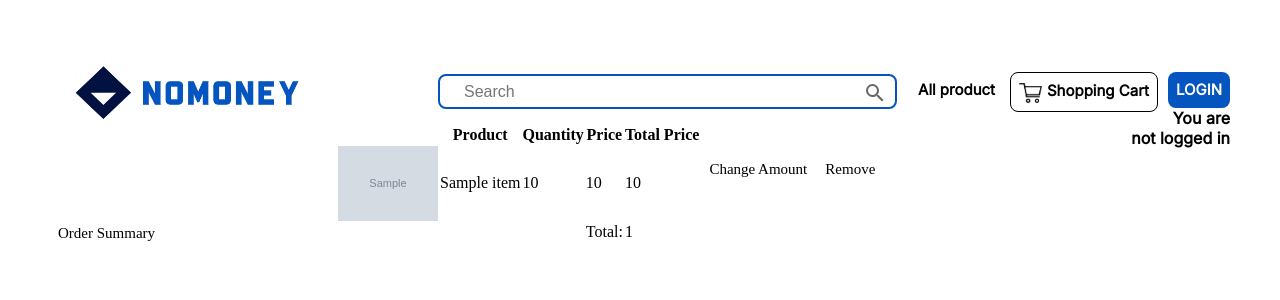
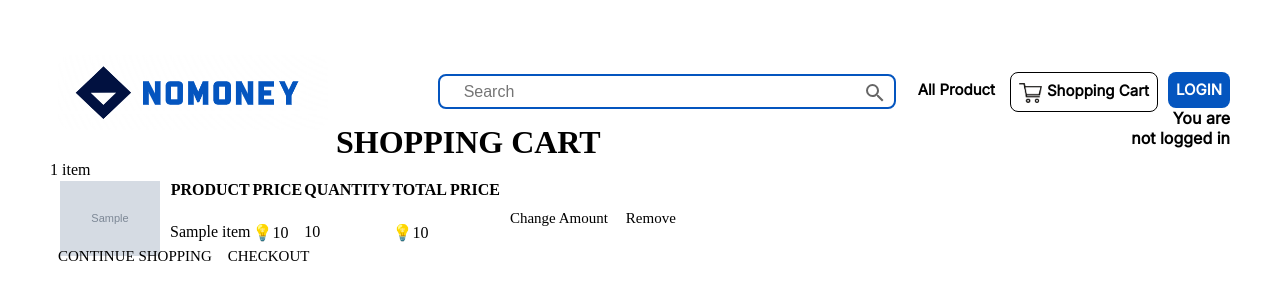
Before and after one commit to oransom48/10daysproject2023_NoMoney, a Django app: template shopping/goods/templates/cart/cart_detail.html in a window 1280 px wide. Shown: the top 300 px of the page. Run offline with Django 3.2, Linux system fonts and the light colour scheme; the template is opened without the code that fills it: most values are stand-ins (such as "Sample title", 1, 10 or a date in 2020); grey boxes marked "Sample" are stand-in pictures.

Commit message:
change in html files (cart detail)

```diff
--- a/shopping/goods/templates/cart/cart_detail.html
+++ b/shopping/goods/templates/cart/cart_detail.html
@@ -5,15 +5,22 @@
 {% endblock %}
 
 {% block content %}
+    <h1>SHOPPING CART</h1>
+    {% if count == 0 or count == 1 %}
+        <p>{{ count }} item</p>
+    {% else %}
+        <p>{{ count }} items</p>
+    {% endif %}
+
     {% if cart_items %}
         <table class="table">
             <thead>
                 <tr>
                     <th></th>
-                    <th>Product</th>
-                    <th>Quantity</th>
-                    <th>Price</th>
-                    <th>Total Price</th>
+                    <th>PRODUCT</th>
+                    <th>PRICE</th>
+                    <th>QUANTITY</th>
+                    <th>TOTAL PRICE</th>
                     <th></th>
                     <th></th>
                 </tr>
@@ -21,28 +28,23 @@
             <tbody>
                 {% for item in cart_items %}
                     <tr>
-                        <td><img src="{{ item.image.url }}" alt="{{ item.goodsname }}" width="100"></td>
+                        <td><a href="{% url 'details' item.product_id %}"><img src="{{ item.image.url }}" alt="{{ item.goodsname }}" width="100"></a></td>
                         <td>{{ item.product_name }}</td>
+                        <td>💡{{ item.price }}</td>
                         <td>{{ item.quantity }}</td>
-                        <td>{{ item.price }}</td>
-                        <td>{{ item.sum_price }}</td>
+                        <td>💡{{ item.sum_price }}</td>
                         <td><a href="{% url 'details' item.product_id %}">Change Amount</a></td>
                         <td><a href="{% url 'remove_from_cart' item.product_id %}">Remove</a></td>
                     </tr>
                 {% endfor %}
             </tbody>
-            <tfoot>
-                <tr>
-                    <td colspan="3"></td>
-                    <td>Total:</td>
-                    <td>{{ total_price }}</td>
-                </tr>
-            </tfoot>
         </table>
 
-        <a href="{% url 'order_summary' %}">Order Summary</a>
+        <a href="{% url 'productlist' %}">CONTINUE SHOPPING</a>
+        <a href="{% url 'order_summary' %}">CHECKOUT</a>
 
     {% else %}
         <p>Your shopping cart is empty.</p>
+        <a href="{% url 'productlist' %}">CONTINUE SHOPPING</a>
     {% endif %}
 {% endblock %}
--- a/shopping/goods/templates/master.html
+++ b/shopping/goods/templates/master.html
@@ -15,7 +15,7 @@
                     <a href="/"><img src="{% static 'nomoney logo.png' %}" class="logo" style="width:270px;height:75px;"></a>
                         <div class="topnav-right">
                             <!-- all product -->
-                            <a href="{% url 'productlist' %}">All product</a>
+                            <a href="{% url 'productlist' %}">All Product</a>
 
                             <!-- order details (superuser and staff only) -->
                             {% if user.is_superuser or user.is_staff %}
--- a/shopping/goods/views.py
+++ b/shopping/goods/views.py
@@ -137,11 +137,13 @@ def remove_from_cart(request, item_id):
 
 def cart_detail(request):
     cart_items = Cart.objects.filter(user=request.user)
+    count = len(cart_items)
     total_price = sum(item.quantity * item.price for item in cart_items)
 
     context = {
         "cart_items": cart_items,
         "total_price": total_price,
+        'count':count,
     }
 
     return render(request, "cart/cart_detail.html", context)
```
Also changed, not shown: shopping/db.sqlite3.
